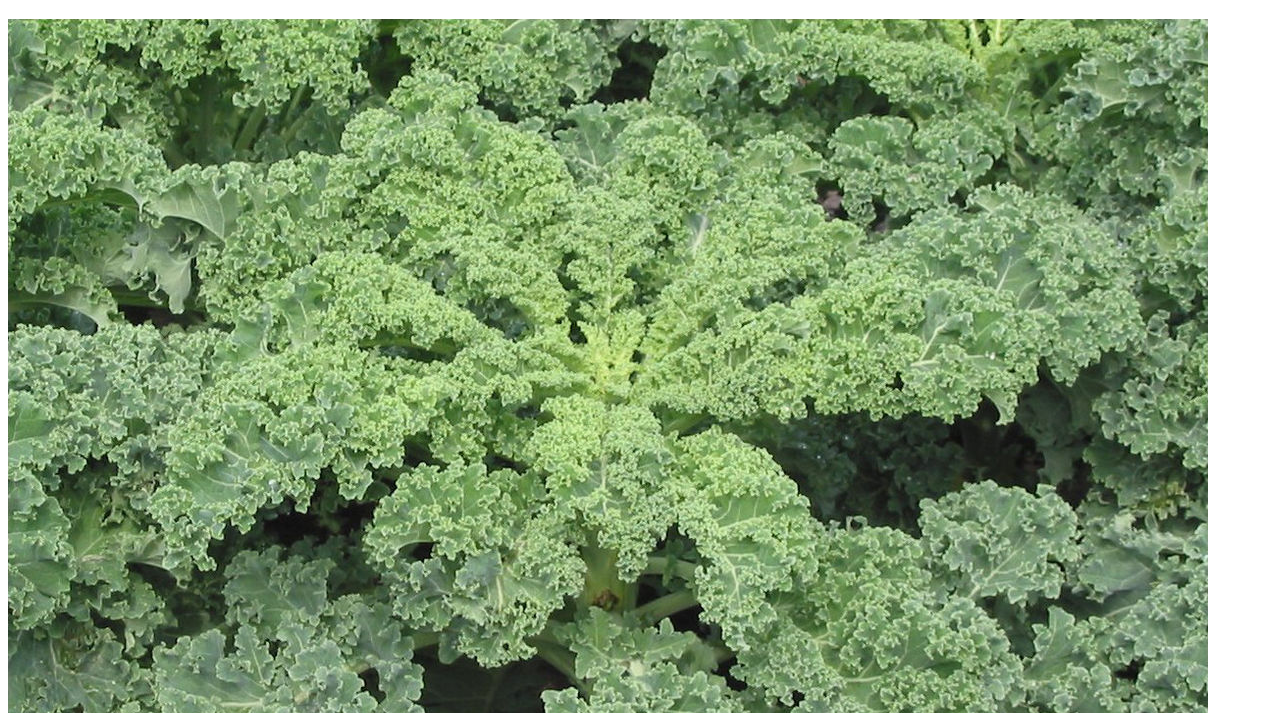
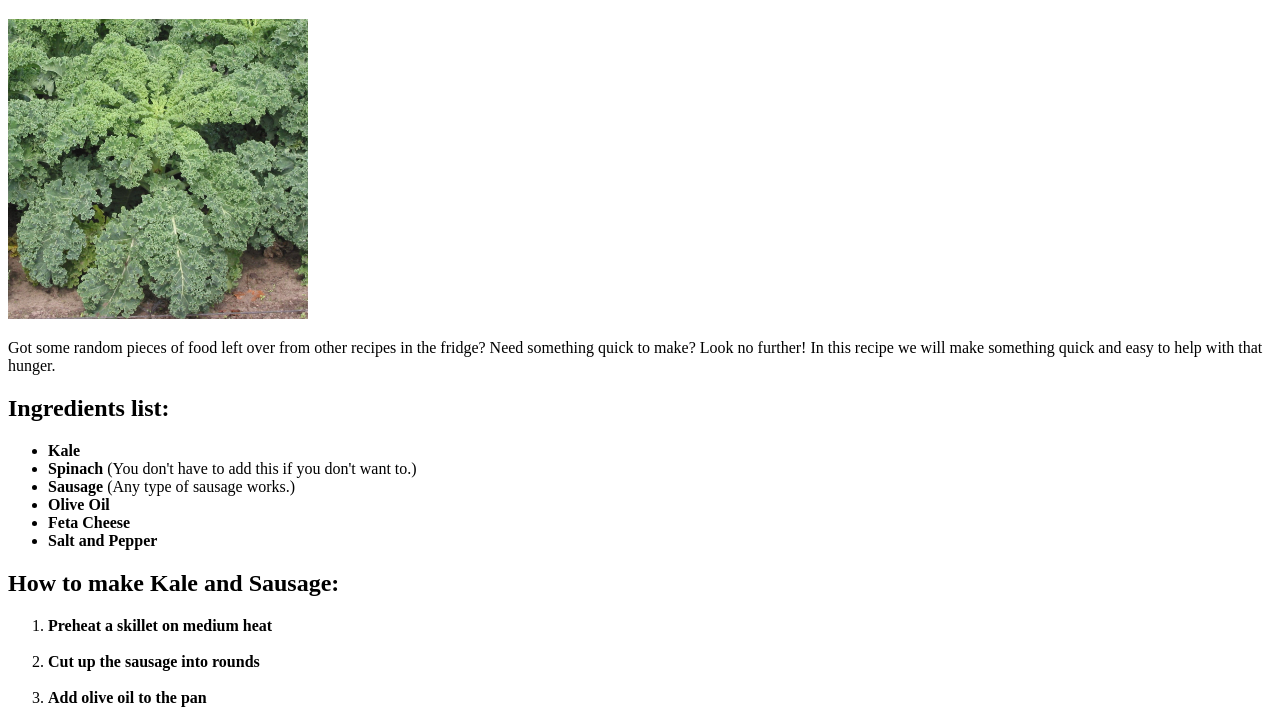
Before and after one commit to aurorn/odin-recipes, a plain HTML site: page recipes/KaleandSausage.html in a window 1280 px wide. Shown: the part 87-800 px from the top of the page. Drawn offline with Linux system fonts and the light colour scheme.

Commit message:
Updated pages

```diff
--- a/recipes/KaleandSausage.html
+++ b/recipes/KaleandSausage.html
@@ -6,7 +6,7 @@
     <body>
         <a href="../index.html">Home Page</a>
         <h1>Kale and Sausage</h1>
-        <img src="../images/Kale.jpg" alt="Kale">
+        <img src="../images/Kale.jpg" alt="Kale" height="300" width="300">
         <p>Got some random pieces of food left over from other recipes in the fridge?
             Need something quick to make? Look no further! In this recipe we will make
             something quick and easy to help with that hunger.
```
Also changed, not shown: recipes/Macandcheese.html (+1 -1 lines), styles.css (added).
